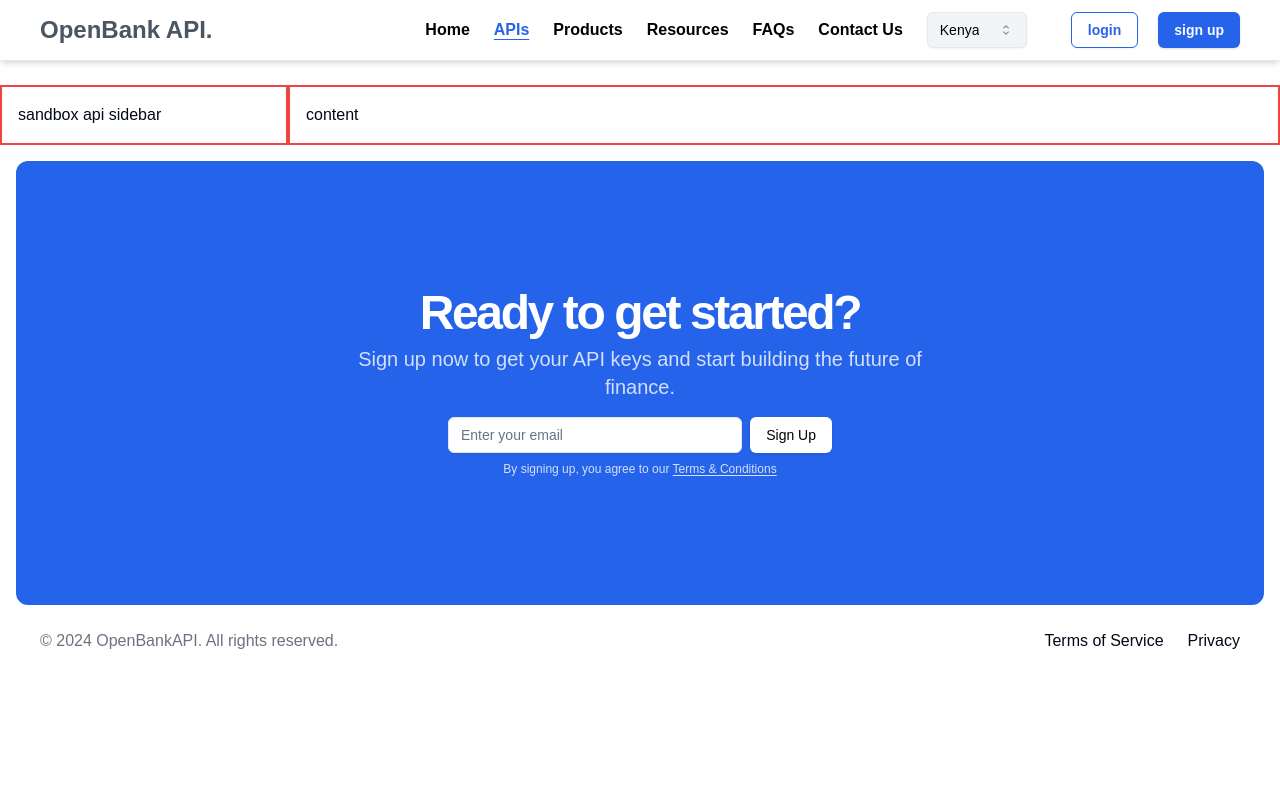
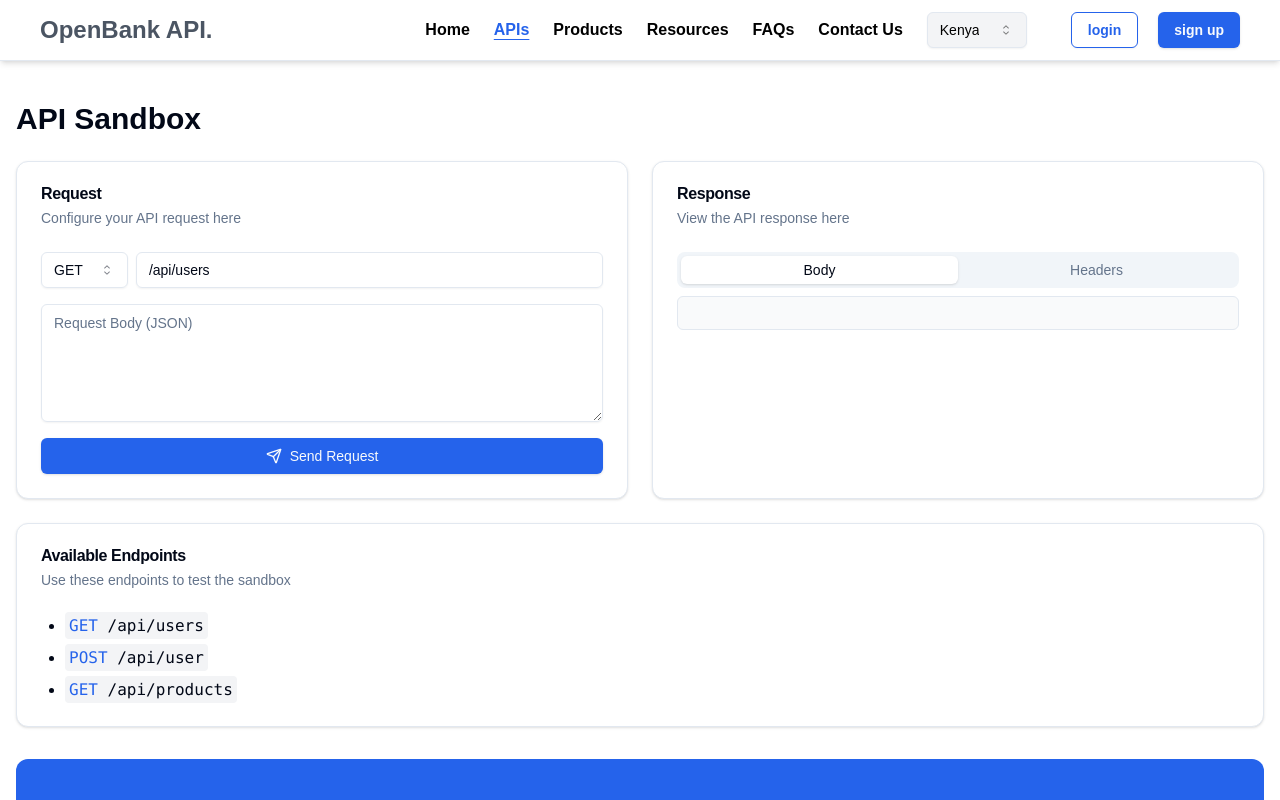
Before and after one commit to abhijayrajvansh/ncba-client, a Next.js app: page /apis/sandbox in a window 1280 px wide. Shown: the top 800 px of the page. Built offline with nearby package versions, Linux system fonts and the light colour scheme.

Commit message:
update: styles modules and sandbox

```diff
--- a/app/apis/sandbox/page.tsx
+++ b/app/apis/sandbox/page.tsx
@@ -1,14 +1,9 @@
-import SandboxAPIs from '@/components/structures/SandboxAPIs'
+import Sandbox from '@/components/pages/Sandbox'
 import React from 'react'
 
 const page = () => {
   return (
-    <div>
-      <SandboxAPIs />
-      <div className='bred ml-72 p-4'>
-        content
-      </div>
-    </div>
+    <Sandbox />
   )
 }
 
--- a/app/layout.tsx
+++ b/app/layout.tsx
@@ -1,6 +1,6 @@
 import type { Metadata } from "next";
 import localFont from "next/font/local";
-import "./globals.css";
+import "@/styles/globals.css";
 import Header from "@/components/structures/Header";
 import Footer from "@/components/structures/Footer";
 
--- a/app/page.tsx
+++ b/app/page.tsx
@@ -1,4 +1,4 @@
-import Home from '@/components/Home'
+import Home from '@/components/pages/Home'
 import React from 'react'
 
 export default function page() {
--- a/components/Apis.tsx
+++ b/components/pages/Apis.tsx
@@ -3,7 +3,7 @@ import { Input } from "@/components/ui/input";
 import { Tabs, TabsContent, TabsList, TabsTrigger } from "@/components/ui/tabs";
 import ProductCard from "@/components/structures/ProductCard";
 import { products } from "@/config/product.config";
-import { Button } from "./ui/button";
+import { Button } from "../ui/button";
 
 const Apis = () => {
   return (
@@ -11,7 +11,9 @@ const Apis = () => {
       <div className="p-4 rounded-lg">
         <div className="my-7 text-center flex flex-col gap-3">
           <div className="text-4xl">Get started with Open Banking APIs</div>
-          <p className="text-gray-500">Build and securely integrate your digital solutions.</p>
+          <p className="text-gray-500">
+            Build and securely integrate your digital solutions.
+          </p>
         </div>
         <div className="flex items-center justify-between gap-5 px-2 mb-5">
           <div className="text-xl font-semibold">Filter By Category</div>
--- a/components/Home.tsx
+++ b/components/pages/Home.tsx
@@ -1,5 +1,5 @@
 import React from 'react'
-import { Button } from './ui/button'
+import { Button } from '@/components/ui/button'
 import Link from 'next/link'
 import { Lock, Server, Zap } from "lucide-react"
 
--- /dev/null
+++ b/components/pages/Sandbox.tsx
@@ -0,0 +1,130 @@
+'use client'
+
+import { useState } from 'react'
+import { Button } from "@/components/ui/button"
+import { Input } from "@/components/ui/input"
+import { Select, SelectContent, SelectItem, SelectTrigger, SelectValue } from "@/components/ui/select"
+import { Textarea } from "@/components/ui/textarea"
+import { Card, CardContent, CardDescription, CardHeader, CardTitle } from "@/components/ui/card"
+import { Tabs, TabsContent, TabsList, TabsTrigger } from "@/components/ui/tabs"
+import { Code, Send } from "lucide-react"
+
+// Define the type for each endpoint response
+type EndpointResponse = {
+  method: string
+  response: object
+}
+
+// Mock API endpoints
+const mockEndpoints: Record<string, EndpointResponse> = {
+  '/api/users': { method: 'GET', response: { users: [{ id: 1, name: 'John Doe' }, { id: 2, name: 'Jane Smith' }] } },
+  '/api/user': { method: 'POST', response: { message: 'User created successfully', id: 3 } },
+  '/api/products': { method: 'GET', response: { products: [{ id: 1, name: 'Widget', price: 9.99 }, { id: 2, name: 'Gadget', price: 19.99 }] } },
+}
+
+export default function Sandbox () {
+  const [endpoint, setEndpoint] = useState('/api/users')
+  const [method, setMethod] = useState('GET')
+  const [requestBody, setRequestBody] = useState('')
+  const [response, setResponse] = useState('')
+  const [responseStatus, setResponseStatus] = useState('')
+
+  const handleSubmit = (e: React.FormEvent) => {
+    e.preventDefault()
+    const mockResponse = mockEndpoints[endpoint]
+    if (mockResponse && mockResponse.method === method) {
+      setResponseStatus('200 OK')
+      setResponse(JSON.stringify(mockResponse.response, null, 2))
+    } else {
+      setResponseStatus('404 Not Found')
+      setResponse(JSON.stringify({ error: 'Endpoint not found or method not supported' }, null, 2))
+    }
+  }
+
+  return (
+    <div className="container mx-auto p-4">
+      <h1 className="text-3xl font-bold mb-6">API Sandbox</h1>
+      <div className="grid gap-6 md:grid-cols-2">
+        <Card>
+          <CardHeader>
+            <CardTitle>Request</CardTitle>
+            <CardDescription>Configure your API request here</CardDescription>
+          </CardHeader>
+          <CardContent>
+            <form onSubmit={handleSubmit} className="space-y-4">
+              <div className="flex space-x-2">
+                <Select value={method} onValueChange={setMethod}>
+                  <SelectTrigger className="w-[100px]">
+                    <SelectValue placeholder="Method" />
+                  </SelectTrigger>
+                  <SelectContent>
+                    <SelectItem value="GET">GET</SelectItem>
+                    <SelectItem value="POST">POST</SelectItem>
+                    <SelectItem value="PUT">PUT</SelectItem>
+                    <SelectItem value="DELETE">DELETE</SelectItem>
+                  </SelectContent>
+                </Select>
+                <Input
+                  placeholder="API Endpoint"
+                  value={endpoint}
+                  onChange={(e) => setEndpoint(e.target.value)}
+                  className="flex-grow"
+                />
+              </div>
+              <Textarea
+                placeholder="Request Body (JSON)"
+                value={requestBody}
+                onChange={(e) => setRequestBody(e.target.value)}
+                rows={5}
+              />
+              <Button type="submit" className="w-full">
+                <Send className="w-4 h-4 mr-2" />
+                Send Request
+              </Button>
+            </form>
+          </CardContent>
+        </Card>
+        <Card>
+          <CardHeader>
+            <CardTitle>Response</CardTitle>
+            <CardDescription>View the API response here</CardDescription>
+          </CardHeader>
+          <CardContent>
+            <Tabs defaultValue="body" className="w-full">
+              <TabsList className="grid w-full grid-cols-2">
+                <TabsTrigger value="body">Body</TabsTrigger>
+                <TabsTrigger value="headers">Headers</TabsTrigger>
+              </TabsList>
+              <TabsContent value="body" className="p-4 border rounded-md bg-gray-50">
+                <pre className="whitespace-pre-wrap break-words">
+                  <code>{response}</code>
+                </pre>
+              </TabsContent>
+              <TabsContent value="headers" className="p-4 border rounded-md bg-gray-50">
+                <p><strong>Status:</strong> {responseStatus}</p>
+                <p><strong>Content-Type:</strong> application/json</p>
+              </TabsContent>
+            </Tabs>
+          </CardContent>
+        </Card>
+      </div>
+      <Card className="mt-6">
+        <CardHeader>
+          <CardTitle>Available Endpoints</CardTitle>
+          <CardDescription>Use these endpoints to test the sandbox</CardDescription>
+        </CardHeader>
+        <CardContent>
+          <ul className="list-disc pl-6 space-y-2">
+            {Object.entries(mockEndpoints).map(([url, { method }]) => (
+              <li key={url}>
+                <code className="bg-gray-100 p-1 rounded">
+                  <span className="text-blue-600">{method}</span> {url}
+                </code>
+              </li>
+            ))}
+          </ul>
+        </CardContent>
+      </Card>
+    </div>
+  )
+}
--- a/components/structures/SandboxAPIs.tsx
+++ /dev/null
@@ -1,11 +0,0 @@
-import React from 'react'
-
-const SandboxAPIs = () => {
-  return (
-    <div className='w-72 bred fixed p-4'>
-      sandbox api sidebar
-    </div>
-  )
-}
-
-export default SandboxAPIs
--- /dev/null
+++ b/components/ui/textarea.tsx
@@ -0,0 +1,24 @@
+import * as React from "react"
+
+import { cn } from "@/lib/utils"
+
+export interface TextareaProps
+  extends React.TextareaHTMLAttributes<HTMLTextAreaElement> {}
+
+const Textarea = React.forwardRef<HTMLTextAreaElement, TextareaProps>(
+  ({ className, ...props }, ref) => {
+    return (
+      <textarea
+        className={cn(
+          "flex min-h-[60px] w-full rounded-md border border-input bg-transparent px-3 py-2 text-sm shadow-sm placeholder:text-muted-foreground focus-visible:outline-none focus-visible:ring-1 focus-visible:ring-ring disabled:cursor-not-allowed disabled:opacity-50",
+          className
+        )}
+        ref={ref}
+        {...props}
+      />
+    )
+  }
+)
+Textarea.displayName = "Textarea"
+
+export { Textarea }
```
Also changed, not shown: app/apis/page.tsx (+2 -5 lines), styles/globals.css (renamed from app/globals.css).
